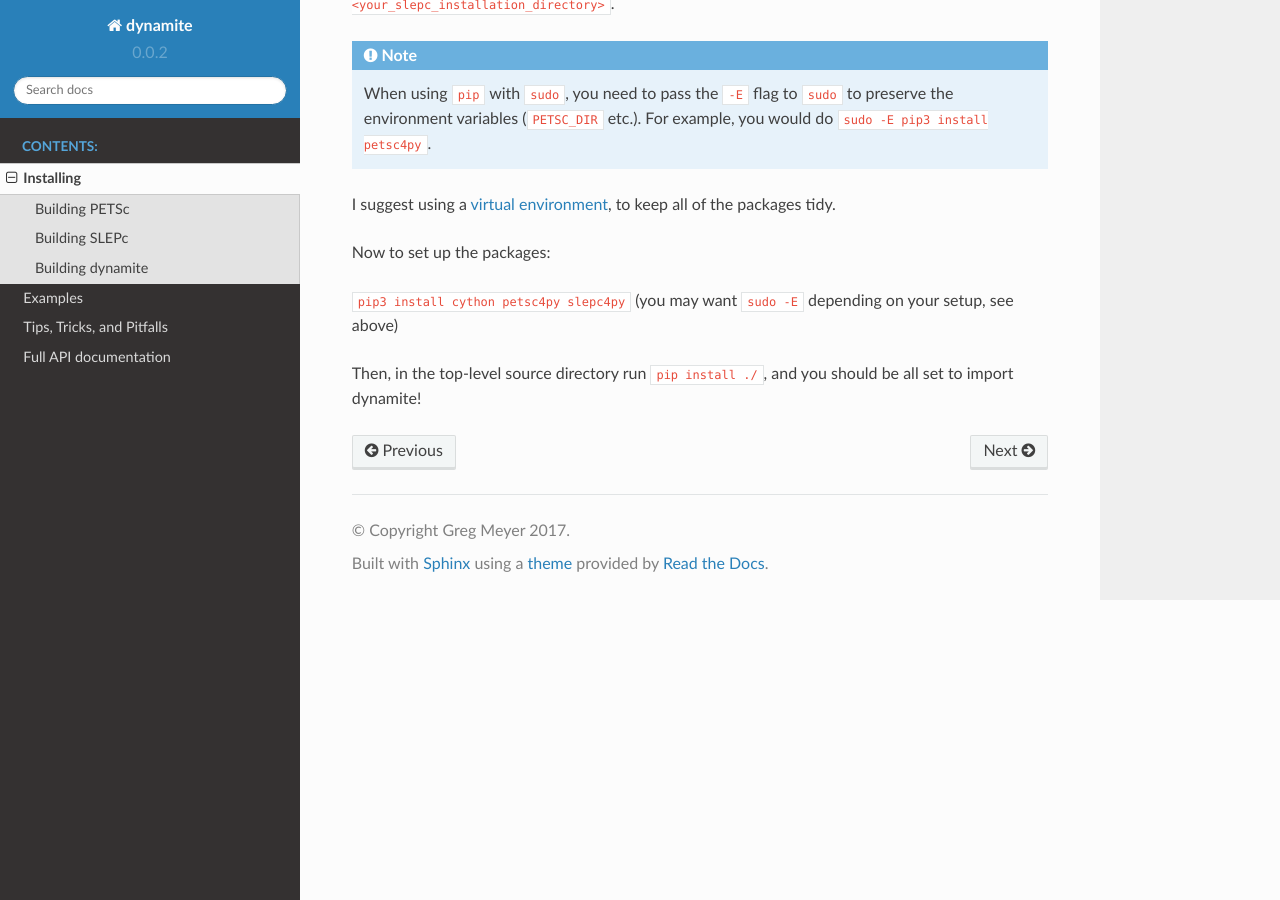
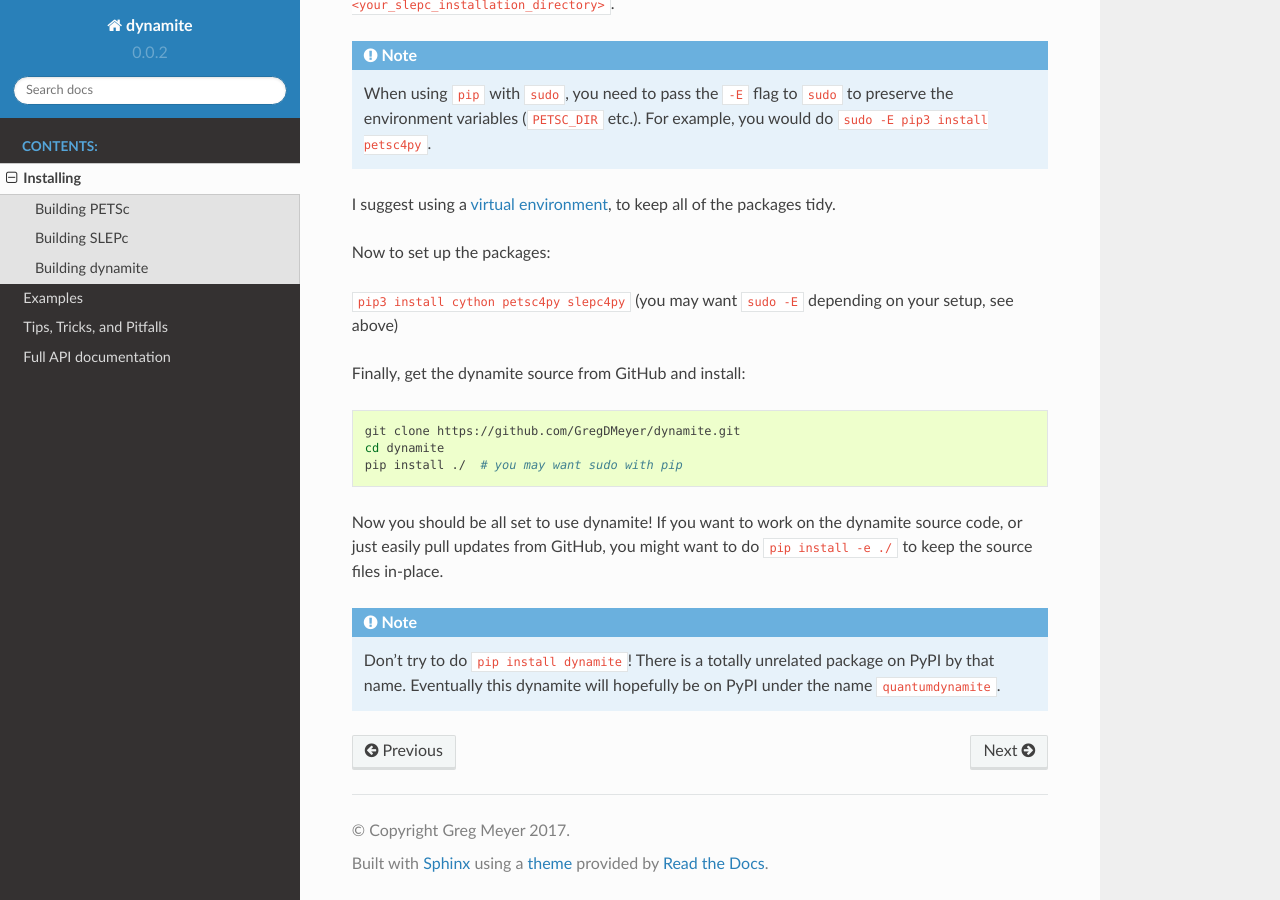
Before and after one commit to GregDMeyer/dynamite, a Sphinx documentation site: the page built from docs/install.rst, in a window 1280 px wide and 900 px high, scrolled down 2309 px. Built offline with Sphinx 7.4.7 and the Read the Docs theme 2.0.0, drawn with Linux system fonts in a browser that asks for light colours.

Commit message:
add links to github in docs

```diff
--- a/docs/install.rst
+++ b/docs/install.rst
@@ -91,4 +91,16 @@ Now to set up the packages:
 ``pip3 install cython petsc4py slepc4py``
 (you may want ``sudo -E`` depending on your setup, see above)
 
-Then, in the top-level source directory run ``pip install ./``, and you should be all set to import dynamite!
+Finally, get the dynamite source from GitHub and install:
+
+.. code:: bash
+
+    git clone https://github.com/GregDMeyer/dynamite.git
+    cd dynamite
+    pip install ./  # you may want sudo with pip
+
+Now you should be all set to use dynamite! If you want to work on the dynamite source code, or just easily pull updates from GitHub, you might want to do ``pip install -e ./`` to keep the source files in-place.
+
+.. note::
+
+    Don't try to do ``pip install dynamite``! There is a totally unrelated package on PyPI by that name. Eventually this dynamite will hopefully be on PyPI under the name ``quantumdynamite``.
```
Also changed, not shown: docs/index.rst (+2 -6 lines).
